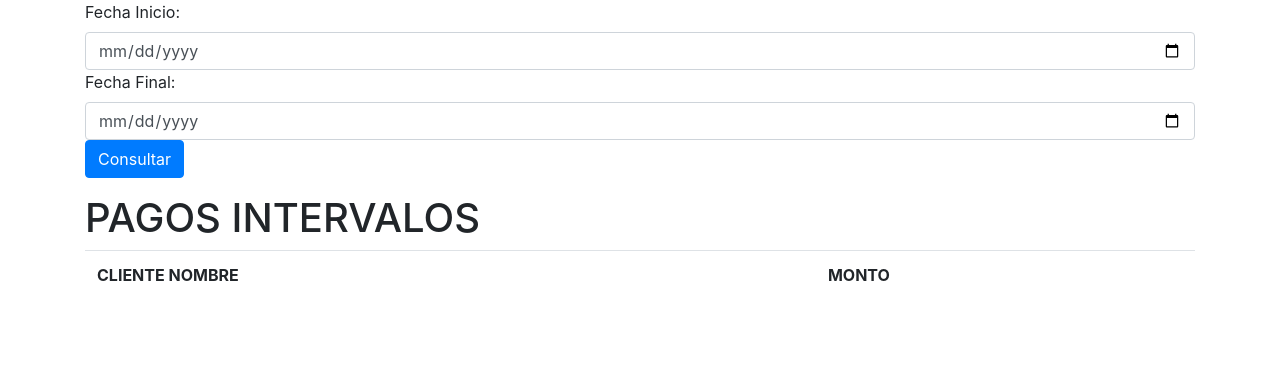
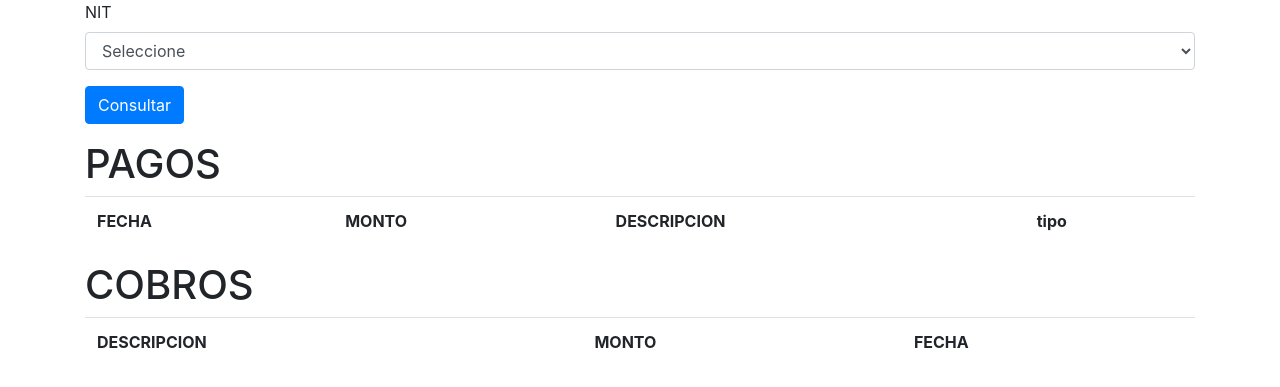
Before and after one commit to jorged104/ControlPagos, a Flask app: page /consulta_cliente in a window 1280 px wide. Shown: the part 56-443 px from the top of the page. Run offline with Flask 2, Linux system fonts and the light colour scheme; data comes from the database, SQL or seed files in the repository; lists and menus that the app fills with data are empty; some libraries are stand-ins or nearby versions.

Commit message:
update consulta Cliente
Se actulizo y se agregaron todos los datos a la consulta cliente

```diff
--- a/app.py
+++ b/app.py
@@ -174,10 +174,34 @@ def getCobros():
     print(clientes)
     return json.dumps(clientes)
 
+#return json.dumps({'status':'OK','clientes':json.dumps(clientes)})
+@app.route("/getClientesConsulta",methods=['POST'])
+def getClientesConsulta():
+    idcliente = request.form['id']
+    # SELECCION DE DATOS DEL CLIENTE
+    sql = "SELECT  `NIT`, `NOMBRE`, `MENSUAL`, `DIRECCION`, `TELEFONO`, `EMAIL`, `REGIMEN`, `SALDO` FROM `cliente` WHERE idCliente = %i "  % (int(idcliente))
+    data = run_query(sql)
+    datos = { 'nit' : str(data[0][0]) , 'nombre' : str(data[0][1]) ,'mensual' : str(data[0][2]) , 'direccion' : str(data[0][3]) , 'telefono' : str(data[0][4]) , 'email'  : str(data[0][5]) , 'regimen'  : str(data[0][6]), 'saldo'  : str(data[0][7]) }
+    # SLECCION DE  COBROS PENDIENTES
+    sql = "SELECT  idcobro,descripcion , monto , fechaCobro  FROM cobros  WHERE idusuario = %i AND idpago IS NULL   " % (int(idcliente))
+    data = run_query(sql)
+    cobros = []
+    for cl in data:
+        cobro = { 'id' : cl[0] ,'desc': str(cl[1]) ,'monto' : str(cl[2]) , 'fecha' : str(cl[3]) }
+        cobros.append(cobro)
+    # SLECCION DE LOS ULTIMOS 50 PAGOS
+    sql = "SELECT fechaPago, monto , descripcion , tipo FROM  pago WHERE idPago = %i ORDER BY idPago DESC LIMIT 50 " % (int(idcliente))
+    data = run_query(sql)
+    pagos = []
+    for cl in data:
+        pago = {  'fechaPago': str(cl[0]),'monto': str(cl[1]) , 'descripcion': str(cl[2]) , 'tipo': str(cl[3]) }
+        pagos.append(pago)
+
+    return json.dumps({'datos': json.dumps(datos)  ,'cobros':json.dumps(cobros) , 'pagos' : json.dumps(pagos) } )
+
 @app.route("/getcobrospendientes",methods=['POST'])
 def getcobrospendientes():
     sql = "SELECT  idcobro,descripcion , monto , fechaCobro  FROM cobros  WHERE idusuario = %i AND idpago IS NULL   " % (int(request.form['id']))
-    print(sql)
     data = run_query(sql)
     clientes = []
     for cl in data:
--- a/templates/consulta_cliente.html
+++ b/templates/consulta_cliente.html
@@ -3,19 +3,64 @@
 {% block body %}
 <script>
  $(document).ready(function() {
-    $("#consulta").click( function(){
-      alert("ejecuta");
-      $.ajax({
-      url: '/consultaPagos',
+
+
+    $.ajax({
+      url: '/getClientes',
       type: 'POST',
-      data:  { fechainicio : $("#fechaInicio").val() , fechaFin : $("#fechaFinal").val() },
       success : function(response){
         var res = JSON.parse(response)
+        var clientes = JSON.parse(res.clientes);
+        var nit  = `<option value="0">Seleccione</option>`;
+        clientes.forEach(element => {
+          nit += `<option value="${element.id}">${element.nit} -> ${element.nombre} </option>`
+        });
+        $('#id').html(nit)
+      },
+      error: function(error){
+        console.log(error);
+      }
+    });
+
+
+    $("#consulta").click( function(){
+      $.ajax({
+      url: '/getClientesConsulta',
+      type: 'POST',
+      data:  { id : $("#id").val() },
+      success : function(response){
+        var res = JSON.parse(response)
+        var datosCliente = JSON.parse(res.datos);
+        var cobros = JSON.parse(res.cobros);
+        var pagos = JSON.parse(res.pagos);
+
+        var htmlDatos = "";
         var table = "" ;
-        res.forEach(element => {
-           table += `<tr><td>${element.nombre}</td><td>${element.monto}</td></tr>`
+        var tablepagos = "";
+        var tablecobros = "";
+
+        cobros.forEach(element => {
+            tablecobros += `<tr><td>${element.desc}</td><td>${element.monto}</td><td>${element.fecha}</td></tr>`
         });
-        $("#tablaCuerpo").html(table);
+
+        pagos.forEach(element => {
+            tablepagos +=  `<tr><td>${element.fechaPago}</td><td>${element.monto}</td> <td>${element.descripcion}</td><td>${element.tipo}</td></tr>`
+        });
+
+
+        $("#tablapago").html(tablepagos);
+        $("#tablacobros").html(tablecobros);
+
+        htmlDatos = `<div><h4>Nombre <span class="badge badge-secondary">${datosCliente.nombre}</span></h4></div>`
+        htmlDatos += `<div><h4>NIT <span class="badge badge-secondary">${datosCliente.nit}</span></h4></div>`
+        htmlDatos += `<div><h4>Cobro mensual <span class="badge badge-secondary">${datosCliente.mensual}</span></h4></div>`
+        htmlDatos += `<div><h4>Direccion <span class="badge badge-secondary">${datosCliente.direccion}</span></h4></div>`
+        htmlDatos += `<div><h4>Telefono <span class="badge badge-secondary">${datosCliente.telefono}</span></h4></div>`
+        htmlDatos += `<div><h4>Email <span class="badge badge-secondary">${datosCliente.email}</span></h4></div>`
+        htmlDatos += `<div><h4>Regimen <span class="badge badge-secondary">${datosCliente.regimen}</span></h4></div>`
+        htmlDatos += `<div><h4>Saldo actual <span class="badge badge-secondary">${datosCliente.saldo}</span></h4></div>`
+        $("#datos").html(htmlDatos);
+
       },
       error: function(error){
         console.log(error);
@@ -26,24 +71,40 @@
 </script>
  <div class="form-group">
 
-   <label>
-     Fecha Inicio:
-   </label>
-  <input type="date" class="form-control" id="fechaInicio">
-  <label>
-      Fecha Final:
-    </label>
-  <input type="date" class="form-control" id="fechaFinal">
+
+    <div class="form-group">
+    <label for="exampleFormControlSelect1">NIT</label>
+    <select class="form-control" id="id" name="id">
+
+    </select>
+  </div>
+
   <button class="btn btn-primary" id="consulta"> Consultar </button>
+<div id="datos">
 
 </div>
-  <h1>PAGOS INTERVALOS</h1>
+
+</div>
+  <h1>PAGOS </h1>
   <table class="table" table-striped>
     <tr>
-      <th>CLIENTE NOMBRE</th>
+      <th>FECHA</th>
       <th>MONTO</th>
+      <th>DESCRIPCION</th>
+      <th>tipo</th>
     </tr>
-    <tbody id="tablaCuerpo">
+    <tbody id="tablapago">
+
+    </tbody>
+  </table>
+  <h1> COBROS  </h1>
+  <table class="table" table-striped>
+    <tr>
+      <th>DESCRIPCION</th>
+      <th>MONTO</th>
+      <th>FECHA</th>
+    </tr>
+    <tbody id="tablacobros">
 
     </tbody>
   </table>
```
